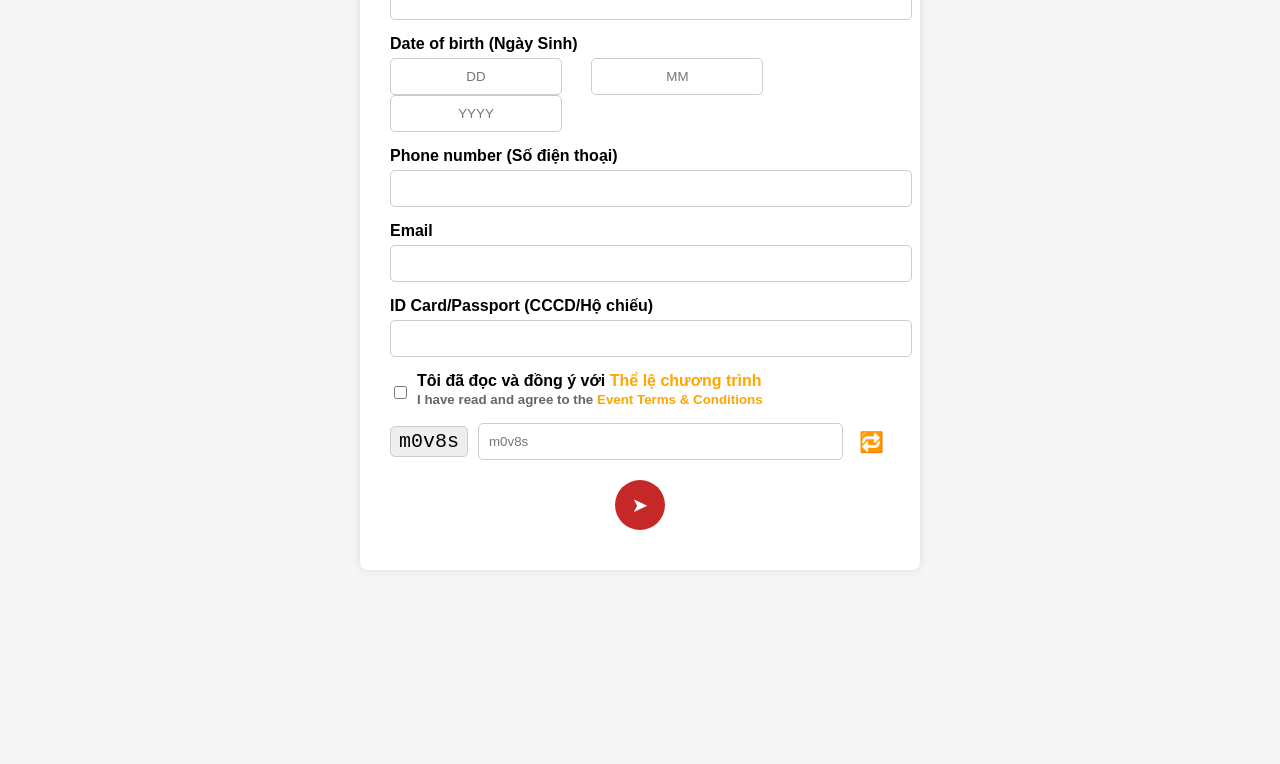
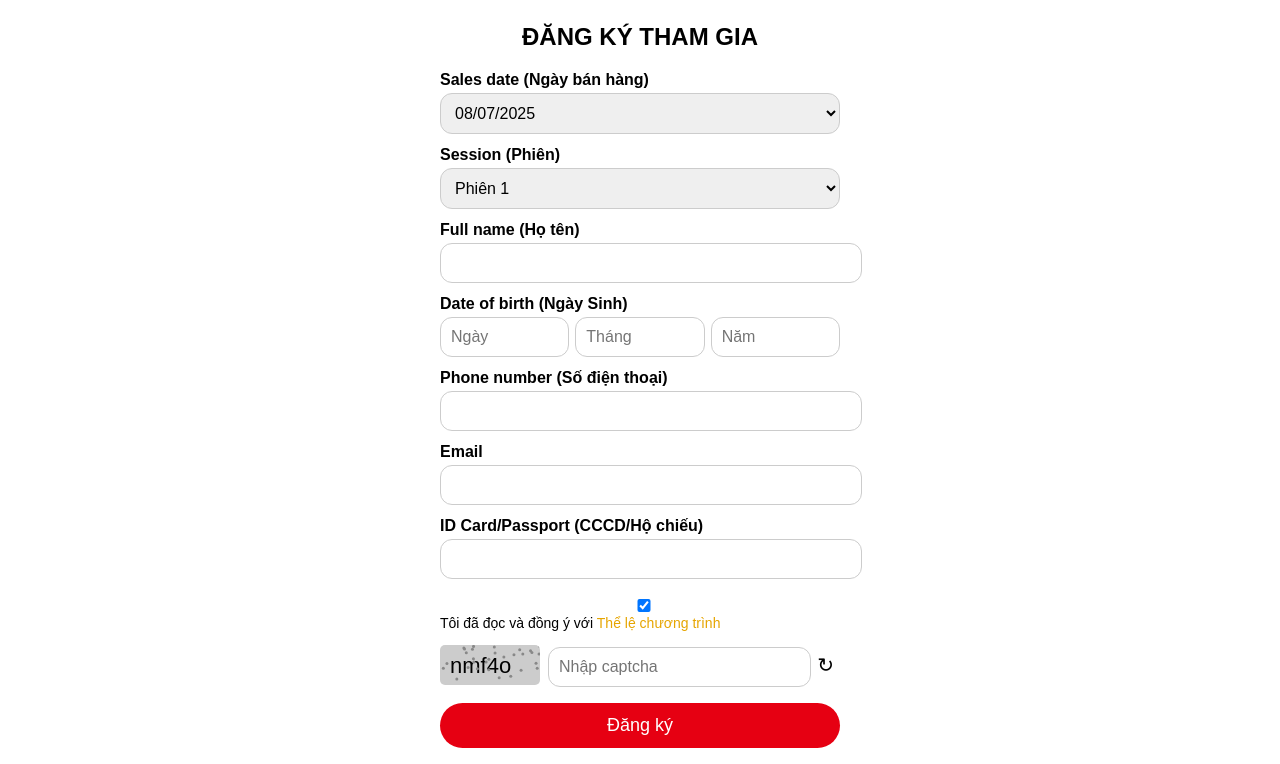
Before and after one commit to Dopx1998/form-domart, a plain HTML site: page index.html in a window 1280 px wide. Shown: the part 80-844 px from the top of the page. Before the commit the page ends 800 px from the top, so only its background shows below. Drawn offline with Linux system fonts and the light colour scheme.

Commit message:
Add files via upload

```diff
--- a/index.html
+++ b/index.html
@@ -1,145 +1,181 @@
 
 <!DOCTYPE html>
+
 <html lang="vi">
 <head>
-  <meta charset="UTF-8">
-  <meta name="viewport" content="width=device-width, initial-scale=1.0">
-  <title>ĐĂNG KÝ THÔNG TIN POP-MART</title>
+<meta charset="utf-8"/>
+<meta content="width=device-width, initial-scale=1.0" name="viewport"/>
+<title>POP MART Đăng Ký</title>
 <style>
     body {
       font-family: Arial, sans-serif;
-      background: #f5f5f5;
+      background: white;
       margin: 0;
+      padding: 0;
+    }
+
+    .container {
+      max-width: 400px;
+      margin: 0 auto;
+      padding: 16px;
+    }
+
+    .header {
+      background-color: #e60012;
+      color: white;
+      font-size: 32px;
+      font-weight: bold;
+      text-align: center;
       padding: 20px;
     }
-    .container {
-      background: #fff;
-      max-width: 500px;
-      margin: auto;
-      padding: 20px 30px;
-      border-radius: 8px;
-      box-shadow: 0 0 10px rgba(0,0,0,0.1);
+
+    h2 {
+      text-align: center;
+      margin-top: 10px;
     }
-    .form-group {
-      margin-bottom: 15px;
-    }
+
     label {
       font-weight: bold;
       display: block;
-      margin-bottom: 5px;
+      margin-top: 12px;
     }
-    input[type="text"],
-    input[type="email"] {
+
+    input, select {
       width: 100%;
       padding: 10px;
+      margin-top: 4px;
+      border-radius: 12px;
       border: 1px solid #ccc;
-      border-radius: 5px;
+      font-size: 16px;
     }
+
+    .dob-inputs {
+      display: flex;
+      justify-content: space-between;
+      gap: 6px;
+    }
+
     .dob-inputs input {
-      width: 30%;
-      display: inline-block;
-      margin-right: 5%;
-      padding: 10px;
-      text-align: center;
+      flex: 1;
     }
+
     .checkbox-container {
+      margin-top: 16px;
+      font-size: 14px;
+    }
+
+    .checkbox-container a {
+      color: #e6a500;
+      text-decoration: none;
+    }
+
+    .captcha {
       display: flex;
       align-items: center;
-      margin-bottom: 10px;
+      margin-top: 12px;
     }
-    .checkbox-container input {
-      margin-right: 10px;
+
+    .captcha canvas {
+      border-radius: 5px;
+      margin-right: 8px;
     }
-    .captcha-section {
-      display: flex;
-      align-items: center;
-      gap: 10px;
+
+    .captcha input {
+      flex: 1;
     }
-    .captcha-img {
-      border: 1px solid #ccc;
-      padding: 3px 8px;
-      font-family: monospace;
-      font-size: 20px;
-      background: #eee;
-      border-radius: 5px;
-    }
-    .submit-btn {
-      background: #c62828;
+
+    .captcha button {
+      background: none;
       border: none;
-      border-radius: 50%;
-      width: 50px;
-      height: 50px;
-      color: white;
       font-size: 20px;
       cursor: pointer;
-      display: block;
-      margin: 20px auto;
     }
-    .loading {
-      text-align: center;
-      display: none;
+
+    .submit-btn {
+      background-color: #e60012;
+      color: white;
+      padding: 12px;
+      border: none;
+      border-radius: 24px;
+      font-size: 18px;
+      width: 100%;
+      margin-top: 16px;
+      cursor: pointer;
     }
-    .loading span {
-      font-size: 24px;
-    }
-    small {
-      color: #666;
-    }
-    a {
-      color: orange;
-      text-decoration: none;
+
+    .submit-btn:hover {
+      background-color: #c0000f;
     }
   </style>
 </head>
 <body>
+<div class="header">POP MART</div>
 <div class="container">
-    <form id="form">
-      <div class="form-group">
+<h2>ĐĂNG KÝ THAM GIA</h2>
+<label>Sales date (Ngày bán hàng)</label>
+<select id="slNgayBanHang">
+<option>08/07/2025</option>
+<option>09/07/2025</option>
+<option>10/07/2025</option>
+<option>11/07/2025</option>
+<option>12/07/2025</option>
+</select>
+<label>Session (Phiên)</label>
+<select id="slPhien">
+<option>Phiên 1</option>
+<option>Phiên 2</option>
+</select>
 <label>Full name (Họ tên)</label>
-        <input type="text" required>
-      </div>
-      <div class="form-group">
+<input id="txtCCCD" placeholder="" type="text"/>
 <label>Date of birth (Ngày Sinh)</label>
 <div class="dob-inputs">
-          <input type="text" placeholder="DD" maxlength="2" required>
-          <input type="text" placeholder="MM" maxlength="2" required>
-          <input type="text" placeholder="YYYY" maxlength="4" required>
+<input id="txtNgaySinh_Thang" placeholder="Ngày" type="text"/>
+<input id="txtNgaySinh_Nam" placeholder="Tháng" type="text"/>
+<input id="txtEmail" placeholder="Năm" type="text"/>
 </div>
+<label>Phone number (Số điện thoại)</label>
+<input id="txtCCCD" placeholder="" type="text"/>
+<label>Email</label>
+<input placeholder="" type="email"/>
+<label>ID Card/Passport (CCCD/Hộ chiếu)</label>
+<input placeholder="" type="text"/>
+<div class="checkbox-container">
+<input checked="" id="ckbDongY" type="checkbox"/> Tôi đã đọc và đồng ý với
+      <a href="#">Thể lệ chương trình</a>
 </div>
-      <div class="form-group">
-        <label>Phone number (Số điện thoại)</label>
-        <input type="text" required>
+<div class="captcha">
+<canvas height="40" id="captchaCanvas" width="100"></canvas>
+<input id="txtCaptcha" placeholder="Nhập captcha" type="text"/>
+<button onclick="generateCaptcha()">↻</button>
 </div>
-      <div class="form-group">
-        <label>Email</label>
-        <input type="email" required>
-      </div>
-      <div class="form-group">
-        <label>ID Card/Passport (CCCD/Hộ chiếu)</label>
-        <input type="text" required>
-      </div>
-      <div class="checkbox-container">
-        <input type="checkbox" required>
-        <label>Tôi đã đọc và đồng ý với <a href="#">Thể lệ chương trình</a><br><small>I have read and agree to the <a href="#">Event Terms & Conditions</a></small></label>
-      </div>
-      <div class="captcha-section form-group">
-        <div class="captcha-img">m0v8s</div>
-        <input type="text" required placeholder="m0v8s">
-        <button type="button" onclick="alert('Tải lại mã');" style="background:none;border:none;"><span style="font-size:20px;">🔁</span></button>
-      </div>
-      <button type="submit" class="submit-btn">➤</button>
-      <div class="loading" id="loading"><span>⏳</span></div>
-    </form>
+<button class="submit-btn">Đăng ký</button>
 </div>
 <script>
-    document.getElementById('form').onsubmit = function(e) {
-      e.preventDefault();
-      document.getElementById('loading').style.display = 'block';
-      setTimeout(() => {
-        alert('Đăng ký thành công!');
-        document.getElementById('loading').style.display = 'none';
-      }, 1500);
-    };
+    function generateCaptcha() {
+      const canvas = document.getElementById('captchaCanvas');
+      const ctx = canvas.getContext('2d');
+      const chars = 'abcdefghijklmnopqrstuvwxyz0123456789';
+      let captchaText = '';
+      for (let i = 0; i < 5; i++) {
+        captchaText += chars.charAt(Math.floor(Math.random() * chars.length));
+      }
+
+      ctx.fillStyle = '#cccccc';
+      ctx.fillRect(0, 0, canvas.width, canvas.height);
+
+      ctx.font = '22px Arial';
+      ctx.fillStyle = '#000';
+      ctx.fillText(captchaText, 10, 28);
+
+      for (let i = 0; i < 30; i++) {
+        ctx.fillStyle = '#888';
+        ctx.beginPath();
+        ctx.arc(Math.random() * 100, Math.random() * 40, 1.5, 0, 2 * Math.PI);
+        ctx.fill();
+      }
+    }
+
+    window.onload = generateCaptcha;
   </script>
 </body>
 </html>
```
Lines whose indentation alone changed are shown as unchanged.
